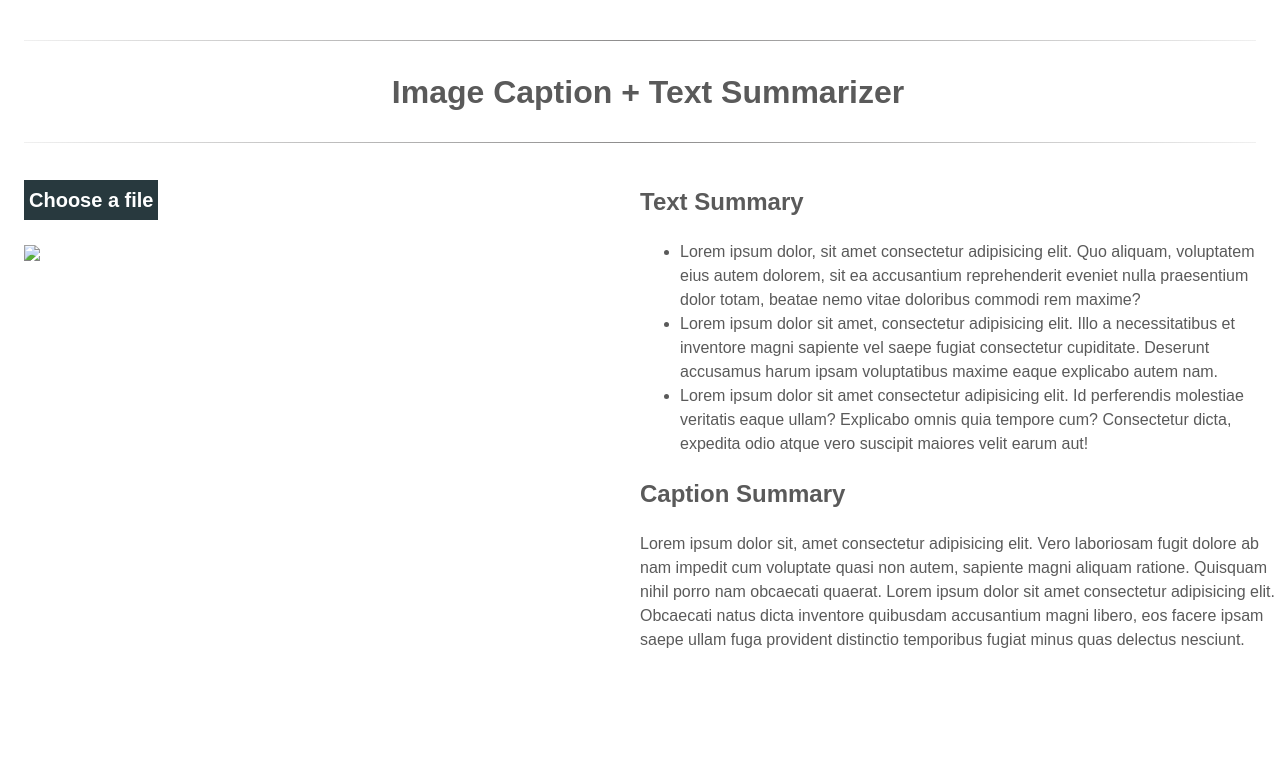
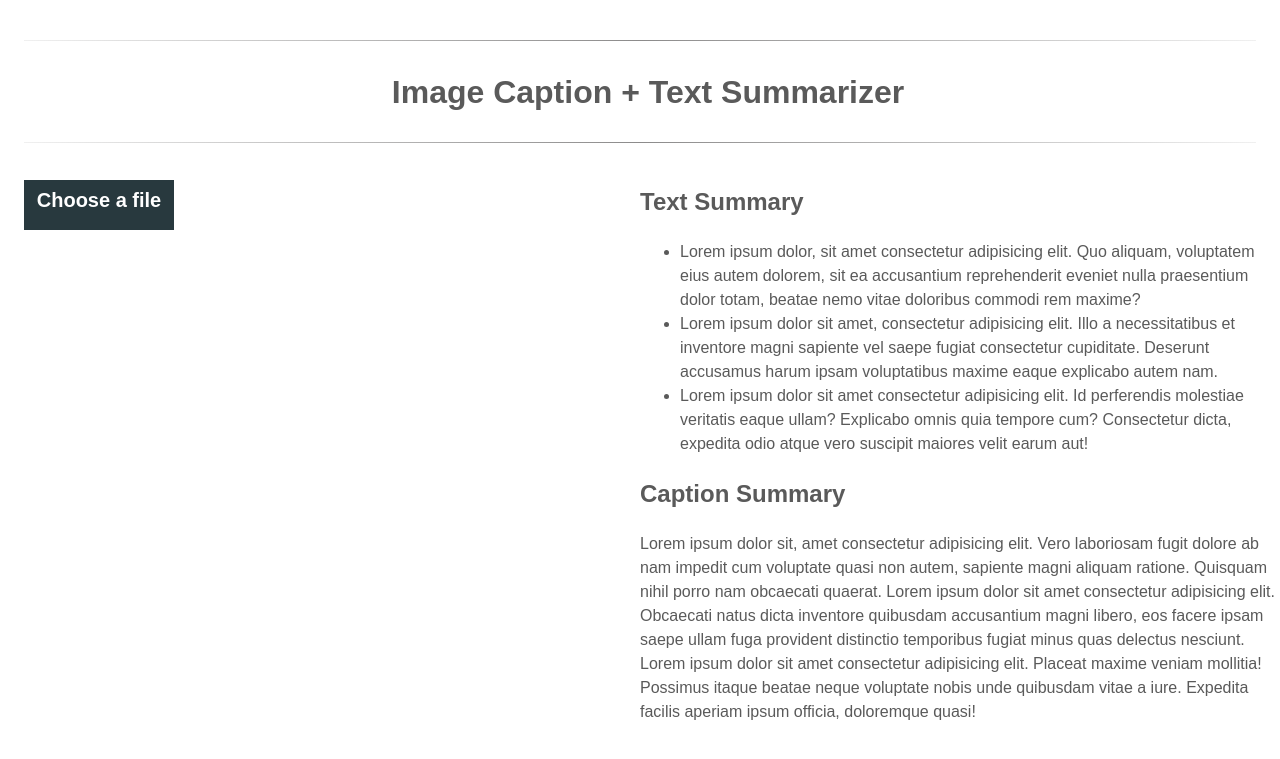
Before and after one commit to jeffreyzpan/blueprint2021, a Flask app: template templates/index.html in a window 1280 px wide. Shown: the top 759 px of the page. Run offline with Flask 2, Linux system fonts and the light colour scheme; the template is opened without the code that fills it, so the values that code supplies are empty; parts of the project's set-up code (start-up, migrations or seed data) failed here and were passed over.

Commit message:
Update the ux

```diff
--- a/templates/index.html
+++ b/templates/index.html
@@ -48,6 +48,7 @@ hr{
     color: white;
     background-color: #28393E;
     display: inline-block;
+    align: center;
 }
 
 .inputfile + label {
@@ -57,9 +58,14 @@ hr{
 .inputfile:focus + label,
 .inputfile + label:hover {
     background-color: #46646c;
+
 }
+
 label{
   padding: 5px;
+  width: 7em;
+  height: 2em;
+  text-align: center;
 }
 
 body {
@@ -82,8 +88,8 @@ window.addEventListener('load', function() {
           img.src = URL.createObjectURL(this.files[0]); // set src to blob url
       }
   });
+  document.getElementById("myImg").style.display = "none";
 
-  document.getElementById("myDIV").style.display = "none";
 });
 </script>
 </head>
@@ -121,7 +127,9 @@ window.addEventListener('load', function() {
     <li>Lorem ipsum dolor sit amet consectetur adipisicing elit. Id perferendis molestiae veritatis eaque ullam? Explicabo omnis quia tempore cum? Consectetur dicta, expedita odio atque vero suscipit maiores velit earum aut!</li>
   </ul>
   <h2>Caption Summary </h2>
-  <p>Lorem ipsum dolor sit, amet consectetur adipisicing elit. Vero laboriosam fugit dolore ab nam impedit cum voluptate quasi non autem, sapiente magni aliquam ratione. Quisquam nihil porro nam obcaecati quaerat. Lorem ipsum dolor sit amet consectetur adipisicing elit. Obcaecati natus dicta inventore quibusdam accusantium magni libero, eos facere ipsam saepe ullam fuga provident distinctio temporibus fugiat minus quas delectus nesciunt.</p>
+  <p>Lorem ipsum dolor sit, amet consectetur adipisicing elit. Vero laboriosam fugit dolore ab nam impedit cum voluptate quasi non autem, sapiente magni aliquam ratione. Quisquam nihil porro nam obcaecati quaerat. Lorem ipsum dolor sit amet consectetur adipisicing elit. Obcaecati natus dicta inventore quibusdam accusantium magni libero, eos
+    facere ipsam saepe ullam fuga provident distinctio temporibus fugiat minus quas delectus nesciunt. Lorem ipsum dolor sit amet consectetur adipisicing elit. Placeat maxime veniam mollitia! Possimus itaque beatae neque voluptate nobis unde quibusdam vitae a iure. Expedita facilis aperiam ipsum officia,
+     doloremque quasi! </p>
 </div>
 </div>
 
```
